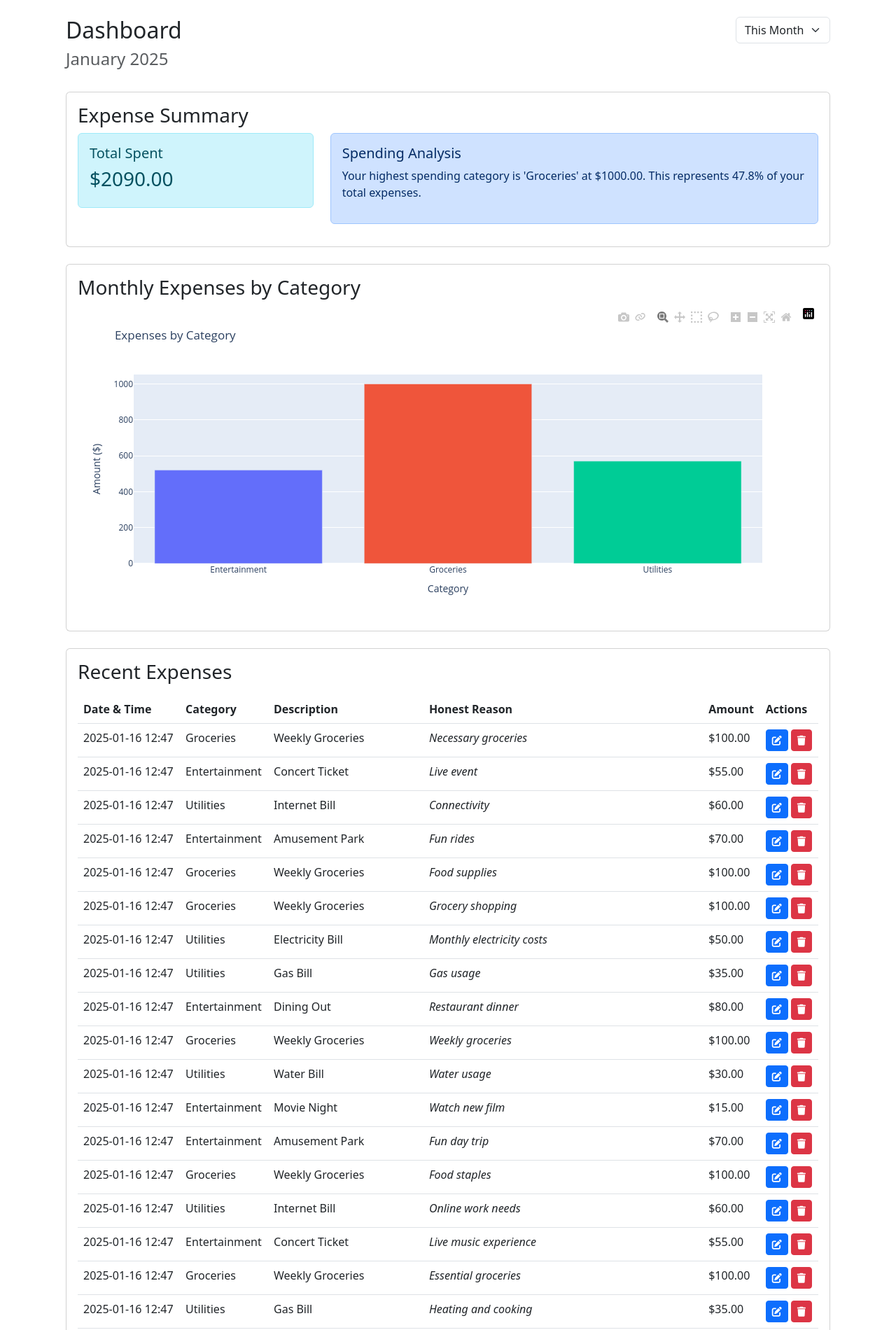
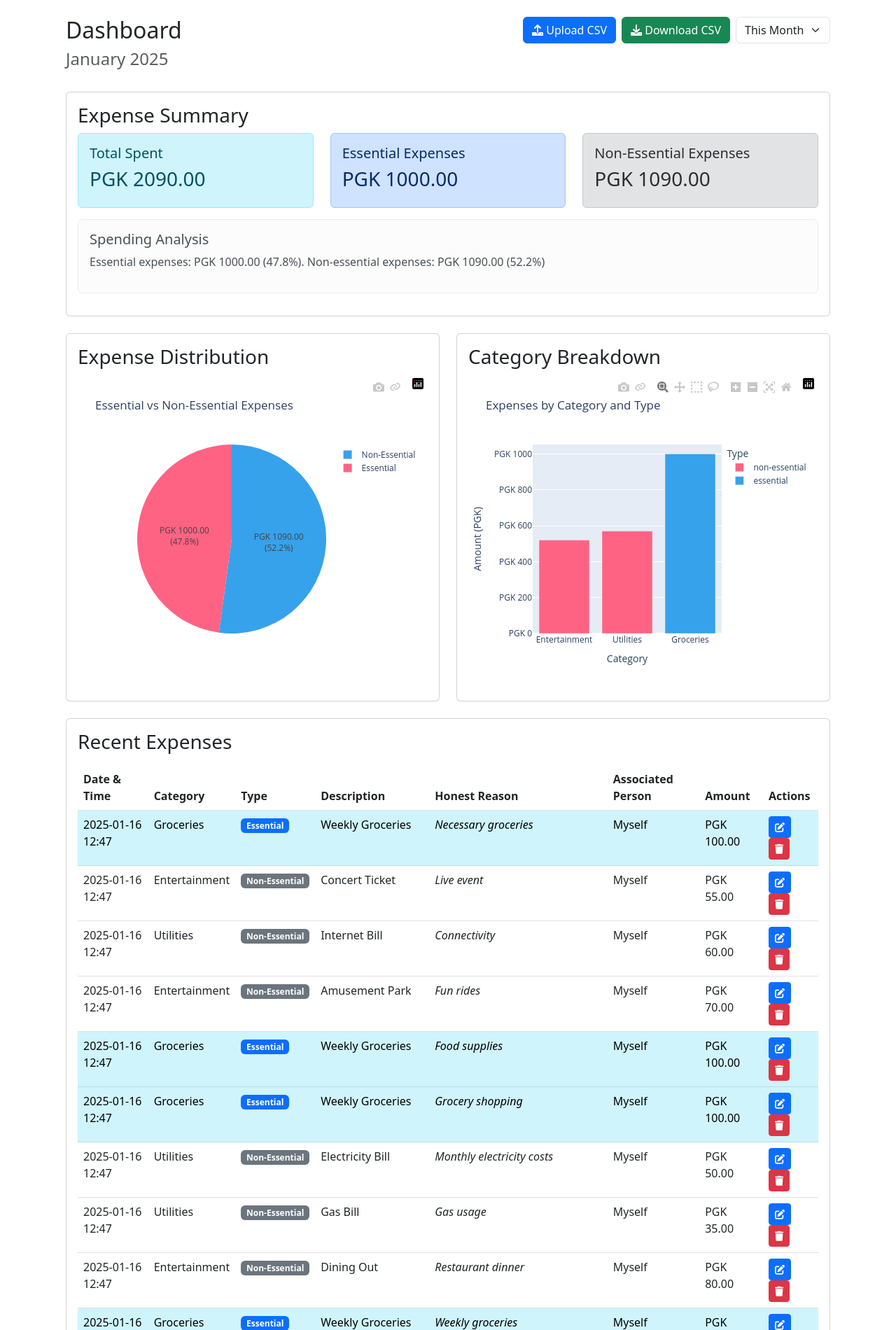
Before and after one commit to LincolnKumbeli/Expense-Tracker, a Flask app: page /dashboard in a window 1280 px wide. Shown: the part 56-1956 px from the top of the page at 70% size. Run offline with Flask 2, Linux system fonts and the light colour scheme; a user stored in the database is signed in; data comes from the database, SQL or seed files in the repository; both versions use the stored data as it was after the commit.

Commit message:
implemented CSV upload and download

```diff
--- a/from datetime import datetime.py
+++ b/from datetime import datetime.py
@@ -21,9 +21,11 @@ class Expense(db.Model):
     amount = db.Column(db.Float, nullable=False)
     category = db.Column(db.String(64), nullable=False)
     description = db.Column(db.String(256))
-    associated_person = db.Column(db.String(256))  # New field
+    honest_reason = db.Column(db.String(256))  # New field
+    associated_person = db.Column(db.String(256))
     date = db.Column(db.DateTime, default=datetime.utcnow)
     user_id = db.Column(db.Integer, db.ForeignKey('user.id'), nullable=False)
+    expense_type = db.Column(db.String(64), nullable=False, default='non-essential')  # New field
 
 @login_manager.user_loader
 def load_user(id):
--- a/main.py
+++ b/main.py
@@ -1,4 +1,4 @@
-from flask import Flask, render_template, redirect, url_for, flash, request
+from flask import Flask, render_template, redirect, url_for, flash, request, send_file
 from flask_login import login_user, login_required, logout_user, current_user
 from werkzeug.security import generate_password_hash, check_password_hash
 import plotly.express as px
@@ -12,6 +12,9 @@ import time
 from datetime import datetime, timedelta
 import calendar
 from flask_migrate import Migrate
+import io
+import csv
+from werkzeug.utils import secure_filename
 
 def create_app():
     app = Flask(__name__)
@@ -99,41 +102,70 @@ def create_app():
         expenses = query.order_by(Expense.date.desc()).all()
 
         # Create visualization data
-        df = pd.DataFrame([(e.amount, e.category, e.date) for e in expenses],
-                         columns=['amount', 'category', 'date'])
+        df = pd.DataFrame([{
+            'amount': e.amount,
+            'category': e.category,
+            'date': e.date,
+            'description': e.description,
+            'expense_type': e.expense_type,
+            'honest_reason': e.honest_reason,
+            'associated_person': e.associated_person
+        } for e in expenses])
 
-        # Calculate total spent
+        # Calculate totals
         total_spent = sum(e.amount for e in expenses)
+        essential_total = sum(e.amount for e in expenses if e.expense_type == 'essential')
+        non_essential_total = sum(e.amount for e in expenses if e.expense_type == 'non-essential')
 
         if not df.empty:
-            # Group by category and sum amounts
-            category_sums = df.groupby('category')['amount'].sum()
-            top_category = category_sums.idxmax()
-            top_amount = category_sums.max()
+            # Create expense type pie chart
+            type_fig = px.pie(
+                values=[essential_total, non_essential_total],
+                names=['Essential', 'Non-Essential'],
+                title='Essential vs Non-Essential Expenses',
+                color_discrete_sequence=['#36a2eb', '#ff6384']
+            )
+            type_fig.update_traces(
+                texttemplate="PGK %{value:.2f}<br>(%{percent})",
+                hovertemplate="PGK %{value:.2f}<br>%{percent}"
+            )
+            type_chart = type_fig.to_html(full_html=False)
 
-            # Create bar chart
-            fig = px.bar(
-                df.groupby('category')['amount'].sum().reset_index(),
+            # Create category bar chart
+            cat_fig = px.bar(
+                df.groupby(['category', 'expense_type'])['amount'].sum().reset_index(),
                 x='category',
                 y='amount',
-                title='Expenses by Category',
-                labels={'amount': 'Amount ($)', 'category': 'Category'},
-                color='category'
+                color='expense_type',
+                title='Expenses by Category and Type',
+                labels={'amount': 'Amount (PGK)', 'category': 'Category', 'expense_type': 'Type'},
+                color_discrete_map={'essential': '#36a2eb', 'non-essential': '#ff6384'}
             )
-            fig.update_layout(showlegend=False)
-            chart = fig.to_html(full_html=False)
+            cat_fig.update_traces(
+                hovertemplate="PGK %{y:.2f}<br>%{x}"
+            )
+            cat_fig.update_layout(
+                yaxis_tickprefix='PGK ',
+                yaxis_title='Amount (PGK)'
+            )
+            category_chart = cat_fig.to_html(full_html=False)
 
             # Create spending analysis text
-            spending_analysis = f"Your highest spending category is '{top_category}' at ${top_amount:.2f}. "
-            spending_analysis += f"This represents {(top_amount/total_spent)*100:.1f}% of your total expenses."
+            essential_percent = (essential_total/total_spent)*100 if total_spent > 0 else 0
+            spending_analysis = f"Essential expenses: PGK {essential_total:.2f} ({essential_percent:.1f}%). "
+            spending_analysis += f"Non-essential expenses: PGK {non_essential_total:.2f} ({100-essential_percent:.1f}%)"
         else:
-            chart = None
+            type_chart = None
+            category_chart = None
             spending_analysis = f"No expenses recorded for {period_display.lower()}."
 
         return render_template('dashboard.html',
                              expenses=expenses,
-                             chart=chart,
+                             chart=category_chart,
+                             type_chart=type_chart,
                              total_spent=total_spent,
+                             essential_total=essential_total,
+                             non_essential_total=non_essential_total,
                              spending_analysis=spending_analysis,
                              period=period,
                              period_display=period_display)
@@ -151,6 +183,7 @@ def create_app():
                     description=form.description.data,
                     honest_reason=form.honest_reason.data,
                     associated_person=form.associated_person.data,  # New field
+                    expense_type=form.expense_type.data,  # Add this line
                     user_id=current_user.id,
                     date=datetime.now() if form.use_current_time.data == 'now' else form.date.data
                 )
@@ -183,7 +216,8 @@ def create_app():
             expense.category = form.category.data
             expense.description = form.description.data
             expense.honest_reason = form.honest_reason.data
-            expense.associated_person = form.associated_person.data  # Ensure this is included
+            expense.associated_person = form.associated_person.data
+            expense.expense_type = form.expense_type.data  # Add this line
             db.session.commit()
             flash('Expense updated successfully!', 'success')
             return redirect(url_for('dashboard'))
@@ -200,6 +234,136 @@ def create_app():
         db.session.delete(expense)
         db.session.commit()
         flash('Expense deleted successfully!', 'success')
+        return redirect(url_for('dashboard'))
+
+    @app.route('/download_expenses')
+    @login_required
+    def download_expenses():
+        # Get period from query parameters
+        period = request.args.get('period', 'month')
+
+        # Calculate date range (reuse logic from dashboard)
+        today = datetime.now()
+        if period == 'week':
+            start_date = today - timedelta(days=today.weekday())
+        elif period == 'month':
+            start_date = today.replace(day=1)
+        elif period == 'year':
+            start_date = today.replace(month=1, day=1)
+        else:  # 'all'
+            start_date = None
+
+        # Query expenses
+        query = Expense.query.filter_by(user_id=current_user.id)
+        if start_date:
+            query = query.filter(Expense.date >= start_date)
+        expenses = query.order_by(Expense.date.desc()).all()
+
+        # Create CSV in memory
+        output = io.StringIO()
+        writer = csv.writer(output)
+
+        # Write header
+        writer.writerow(['Date', 'Category', 'Type', 'Description', 'Honest Reason',
+                        'Associated Person', 'Amount'])
+
+        # Write expenses
+        for expense in expenses:
+            writer.writerow([
+                expense.date.strftime('%Y-%m-%d %H:%M'),
+                expense.category,
+                expense.expense_type,
+                expense.description,
+                expense.honest_reason,
+                expense.associated_person,
+                f"${expense.amount:.2f}"
+            ])
+
+        # Prepare the output
+        output.seek(0)
+        filename = f"expenses_{period}_{datetime.now().strftime('%Y%m%d')}.csv"
+
+        return send_file(
+            io.BytesIO(output.getvalue().encode('utf-8')),
+            mimetype='text/csv',
+            as_attachment=True,
+            download_name=filename
+        )
+
+    @app.route('/upload_expenses', methods=['POST'])
+    @login_required
+    def upload_expenses():
+        if 'file' not in request.files:
+            flash('No file selected', 'danger')
+            return redirect(url_for('dashboard'))
+
+        file = request.files['file']
+        if file.filename == '':
+            flash('No file selected', 'danger')
+            return redirect(url_for('dashboard'))
+
+        if file and file.filename.endswith('.csv'):
+            try:
+                # Read CSV with more flexible column names
+                df = pd.read_csv(file)
+                # Standardize column names by removing spaces and converting to lowercase
+                df.columns = [col.strip().lower().replace(' ', '_') for col in df.columns]
+
+                successful_imports = 0
+                errors = []
+
+                print("Columns found in CSV:", df.columns.tolist())  # Debug print
+
+                for index, row in df.iterrows():
+                    try:
+                        # More flexible amount parsing
+                        amount_str = str(row.get('amount', '')).replace('PGK', '').replace('$', '').strip()
+                        amount = float(amount_str)
+
+                        # Get date with flexible column name
+                        date_str = row.get('date', '') or row.get('datetime', '')
+                        try:
+                            date = datetime.strptime(date_str, '%Y-%m-%d %H:%M')
+                        except ValueError:
+                            # Try alternative date formats
+                            try:
+                                date = datetime.strptime(date_str, '%Y-%m-%d')
+                            except ValueError:
+                                date = datetime.now()
+
+                        expense = Expense(
+                            amount=amount,
+                            category=row.get('category', 'Other'),
+                            description=row.get('description', ''),
+                            honest_reason=row.get('honest_reason', ''),
+                            associated_person=row.get('associated_person', ''),
+                            expense_type=row.get('type', 'non-essential').lower(),
+                            date=date,
+                            user_id=current_user.id
+                        )
+                        db.session.add(expense)
+                        successful_imports += 1
+                    except Exception as e:
+                        errors.append(f"Error in row {index + 2}: {str(e)}")
+                        continue
+
+                if successful_imports > 0:
+                    db.session.commit()
+                    flash(f'Successfully imported {successful_imports} expenses!', 'success')
+                else:
+                    flash('No valid expenses found in the CSV file.', 'warning')
+
+                if errors:
+                    for error in errors[:5]:  # Show first 5 errors
+                        flash(error, 'warning')
+                    if len(errors) > 5:
+                        flash(f'...and {len(errors) - 5} more errors', 'warning')
+
+            except Exception as e:
+                db.session.rollback()
+                flash(f'Error processing CSV: {str(e)}', 'danger')
+                print(f"CSV processing error: {str(e)}")  # Debug print
+
         return redirect(url_for('dashboard'))
 
     return app
--- a/models.py
+++ b/models.py
@@ -24,9 +24,13 @@ class Expense(db.Model):
     category = db.Column(db.String(64), nullable=False)
     description = db.Column(db.String(256))
     honest_reason = db.Column(db.String(256))
-    associated_person = db.Column(db.String(256))  # New field
+    associated_person = db.Column(db.String(256))
     date = db.Column(db.DateTime, default=datetime.utcnow)
     user_id = db.Column(db.Integer, db.ForeignKey('users.id'), nullable=False)
+    expense_type = db.Column(db.String(64), nullable=False, default='non-essential')
+
+    def __repr__(self):
+        return f'<Expense {self.description} ${self.amount}>'
 
 @login_manager.user_loader
 def load_user(id):
--- a/templates/dashboard.html
+++ b/templates/dashboard.html
@@ -8,7 +8,16 @@
             <h4 class="text-muted">{{ period_display }}</h4>
         </div>
         <div class="col-md-6 text-end">
-            <form method="GET" class="d-flex justify-content-end gap-2">
+            <div class="d-flex justify-content-end gap-2">
+                <!-- Upload Button -->
+                <button type="button" class="btn btn-primary" data-bs-toggle="modal" data-bs-target="#uploadModal">
+                    <i class="fas fa-upload"></i> Upload CSV
+                </button>
+                <!-- Existing Download Button -->
+                <a href="{{ url_for('download_expenses', period=period) }}" class="btn btn-success">
+                    <i class="fas fa-download"></i> Download CSV
+                </a>
+                <form method="GET" class="d-inline">
                     <select name="period" class="form-select w-auto" onchange="this.form.submit()">
                         <option value="week" {% if period == 'week' %}selected{% endif %}>This Week</option>
                         <option value="month" {% if period == 'month' %}selected{% endif %}>This Month</option>
@@ -16,6 +25,7 @@
                         <option value="all" {% if period == 'all' %}selected{% endif %}>All Time</option>
                     </select>
                 </form>
+            </div>
         </div>
     </div>
 
@@ -27,24 +37,46 @@
                 <div class="col-md-4">
                     <div class="alert alert-info">
                         <h5>Total Spent</h5>
-                        <h3>${{ "%.2f"|format(total_spent) }}</h3>
+                        <h3>PGK {{ "%.2f"|format(total_spent) }}</h3>
                     </div>
                 </div>
-                <div class="col-md-8">
+                <div class="col-md-4">
                     <div class="alert alert-primary">
-                        <h5>Spending Analysis</h5>
-                        <p>{{ spending_analysis }}</p>
+                        <h5>Essential Expenses</h5>
+                        <h3>PGK {{ "%.2f"|format(essential_total) }}</h3>
                     </div>
                 </div>
+                <div class="col-md-4">
+                    <div class="alert alert-secondary">
+                        <h5>Non-Essential Expenses</h5>
+                        <h3>PGK {{ "%.2f"|format(non_essential_total) }}</h3>
+                    </div>
+                </div>
+            </div>
+            <div class="alert alert-light">
+                <h5>Spending Analysis</h5>
+                <p>{{ spending_analysis | replace('$', 'PGK ') }}</p>
             </div>
         </div>
     </div>
 
     <!-- Chart Section -->
+    <div class="row">
+        <div class="col-md-6">
             <div class="card mb-4">
                 <div class="card-body">
-            <h3 class="card-title">Monthly Expenses by Category</h3>
+                    <h3 class="card-title">Expense Distribution</h3>
+                    {{ type_chart|safe }}
+                </div>
+            </div>
+        </div>
+        <div class="col-md-6">
+            <div class="card mb-4">
+                <div class="card-body">
+                    <h3 class="card-title">Category Breakdown</h3>
                     {{ chart|safe }}
+                </div>
+            </div>
         </div>
     </div>
 
@@ -58,20 +90,26 @@
                         <tr>
                             <th>Date & Time</th>
                             <th>Category</th>
+                            <th>Type</th>
                             <th>Description</th>
                             <th>Honest Reason</th>
+                            <th>Associated Person</th>
                             <th>Amount</th>
                             <th>Actions</th>
                         </tr>
                     </thead>
                     <tbody>
                         {% for expense in expenses %}
-                        <tr>
+                        <tr class="{% if expense.expense_type == 'essential' %}table-info{% endif %}">
                             <td>{{ expense.date.strftime('%Y-%m-%d %H:%M') }}</td>
                             <td>{{ expense.category }}</td>
+                            <td><span class="badge {% if expense.expense_type == 'essential' %}bg-primary{% else %}bg-secondary{% endif %}">
+                                {{ expense.expense_type|title }}
+                            </span></td>
                             <td>{{ expense.description }}</td>
                             <td><em>{{ expense.honest_reason }}</em></td>
-                            <td>${{ "%.2f"|format(expense.amount) }}</td>
+                            <td>{{ expense.associated_person }}</td>
+                            <td>PGK {{ "%.2f"|format(expense.amount) }}</td>
                             <td>
                                 <a href="{{ url_for('edit_expense', id=expense.id) }}" class="btn btn-sm btn-primary">
                                     <i class="fas fa-edit"></i>
@@ -89,4 +127,32 @@
         </div>
     </div>
 </div>
+
+<!-- Upload Modal -->
+<div class="modal fade" id="uploadModal" tabindex="-1">
+    <div class="modal-dialog">
+        <div class="modal-content">
+            <div class="modal-header">
+                <h5 class="modal-title">Upload Expenses CSV</h5>
+                <button type="button" class="btn-close" data-bs-dismiss="modal"></button>
+            </div>
+            <div class="modal-body">
+                <form action="{{ url_for('upload_expenses') }}" method="POST" enctype="multipart/form-data">
+                    <div class="mb-3">
+                        <label for="csvFile" class="form-label">Choose CSV File</label>
+                        <input type="file" class="form-control" id="csvFile" name="file" accept=".csv" required>
+                    </div>
+                    <div class="text-muted small mb-3">
+                        <p>Required CSV format:</p>
+                        <pre class="bg-light p-2">
+Date,Category,Type,Description,Honest_Reason,Associated_Person,Amount
+2024-01-16 10:30,Groceries,essential,Weekly shopping,Need food,None,PGK 150.00
+2024-01-16 14:45,Entertainment,non-essential,Movies,Fun time,John,PGK 50.00</pre>
+                    </div>
+                    <button type="submit" class="btn btn-primary">Upload</button>
+                </form>
+            </div>
+        </div>
+    </div>
+</div>
 {% endblock %}
```
Also changed, not shown: forms.py (+8 -4 lines), migrations/versions/1ef5ed8923cc_initial_migration_with_expense_type.py (added, +50 -0 lines), migrations/versions/xxxx_add_associated_person_to_expense.py (deleted, +0 -24 lines), templates/edit_expense.html (+22 -1 lines), instance/finance.db. Lines whose indentation alone changed are shown as unchanged.
